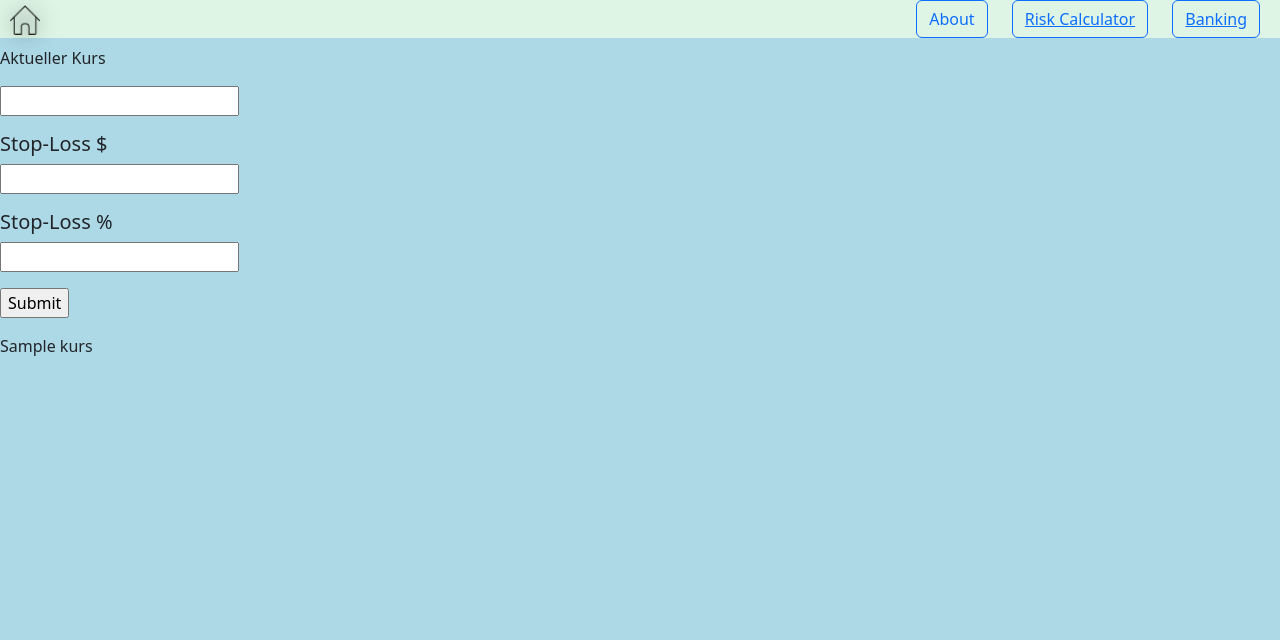
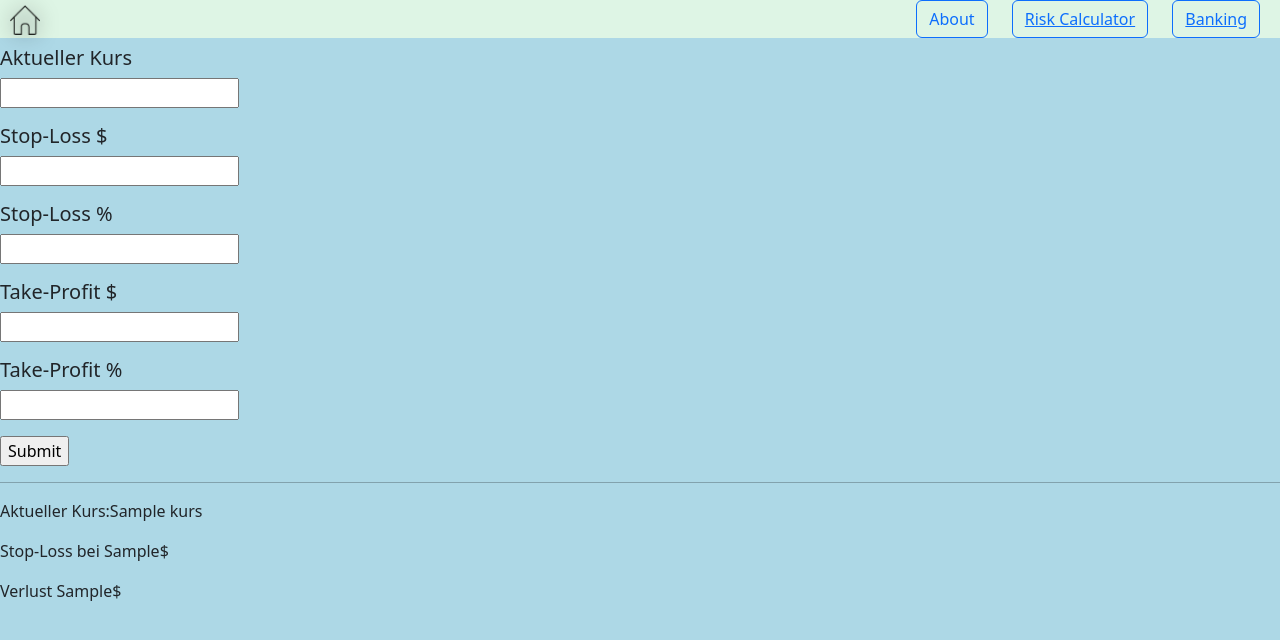
Before and after one commit to PeterEdiger/portfolio_riskcalc_flask, a Flask app: template templates/calc_result.html in a window 1280 px wide. Shown: the top 640 px of the page. Run offline with Flask 2, Linux system fonts and the light colour scheme; the template is opened without the code that fills it: most values are stand-ins (such as "Sample title", 1, 10 or a date in 2020).

Commit message:
functioning version

```diff
--- a/app.py
+++ b/app.py
@@ -1,3 +1,4 @@
+from risk_calculations import loss_dollar_calc
 from flask import Flask, render_template, request
 
 app = Flask(__name__)
@@ -20,16 +21,36 @@ def risk_calc():
 
 @app.route('/calc_result', methods=["POST", "GET"])
 def calc_result():
-    kurs = request.args.get("kurs")
-    stop_loss_dollar = request.args.get("stop_loss_dollar")
-    stop_loss_prozent = request.args.get("stop_loss_prozent")
-    kurs_int = int(float(kurs))
-    stop_dollar_flt = int(float(stop_loss_dollar))
-    stop_prozent_flt = int(float(stop_loss_prozent))
-    verlust_in_prozent = 100 * (kurs_int - stop_dollar_flt) / kurs_int
-    return render_template("calc_result.html", kurs=kurs_int,
-                           stop_prozent=stop_prozent_flt, stop_dollar=stop_dollar_flt)
+    test_request = request.args.get("kurs")
+
+    kurs_int = int(request.args.get("kurs"))
+    stop_dollar_int = int(request.args.get("stop_loss_dollar"))
+
+    stop_loss_prozent_str = request.args.get("stop_loss_prozent")
+    if stop_loss_prozent_str == "":
+        stop_prozent_int = 100 * stop_dollar_int // kurs_int
+    else:
+        stop_prozent_int = int(stop_loss_prozent_str)
+
+    profit_dollar = int(request.args.get("take_profit_dollar"))
+    profit_prozent = int(request.args.get("take_profit_prozent"))
+    verlust_dollar, verlust_prozent = loss_dollar_calc(kurs_int, stop_dollar_int)
+    # stop_prozent_int = float(int(stop_loss_prozent))
+    # verlust_in_prozent = 100 * (kurs_int - stop_dollar_flt) / kurs_int
+    return render_template("calc_result.html", kurs=kurs_int, stop_dollar=stop_dollar_int,
+                           verlust_dollar=verlust_dollar, stop_prozent_int=stop_prozent_int
+                           )
 
 
 if __name__ == '__main__':
     app.run(debug=True)
+
+# Todos
+
+# todo Die Html forms sollen ausgefüllt bleiben, (vertagt)
+#  Html forms sollen wenn es Sinn macht automatisch ausgefüllt werden (vertagt)
+
+# todo leere Felder der HTML-Form zulassen
+#  Was soll bei Den Möglichen Fällen für Stop-Loss passieren z.B Stop-Dollar gefüllt, Stop-Prozent leer.
+# todo Ausgabe: Verlust in $ und %, Gewinn in $ und %
+# todo Was sind decorators in Python https://www.programiz.com/python-programming/decorator
--- /dev/null
+++ b/risk_calculations.py
@@ -0,0 +1,4 @@
+def loss_dollar_calc(kurs_int, stop_dollar_int):
+    verlust_dollar = kurs_int - stop_dollar_int
+    verlust_prozent = 100 * verlust_dollar // kurs_int
+    return verlust_dollar, verlust_prozent
--- a/templates/calc_result.html
+++ b/templates/calc_result.html
@@ -5,6 +5,8 @@
 {% endblock %}
 {% block result %}
 
-    <p>{{ kurs }}</p>
-    <p></p>
+    <hr>
+    <p>Aktueller Kurs:{{ kurs }}</p>
+    <p>Stop-Loss bei {{ stop_dollar }}$</p>
+    <p>Verlust {{ verlust_dollar }}$</p>
 {% endblock %}
--- a/templates/calc_risk.html
+++ b/templates/calc_risk.html
@@ -2,12 +2,16 @@
 
 <body>
 <form action="/calc_result" method="get">
-    <p>Aktueller Kurs</p>
+    <h5>Aktueller Kurs</h5>
     <p><input type="number" name="kurs"></p>
     <h5>Stop-Loss $</h5>
     <p><input type="number" name="stop_loss_dollar"></p>
     <h5>Stop-Loss % </h5>
     <p><input type="number" name="stop_loss_prozent"></p>
+    <h5>Take-Profit $</h5>
+    <p><input type="number" name="take_profit_dollar"></p>
+    <h5>Take-Profit % </h5>
+    <p><input type="number" name="take_profit_prozent"></p>
     <p><input type="submit" value="Submit"></p>
 
     {% block result %}{% endblock %}
```
